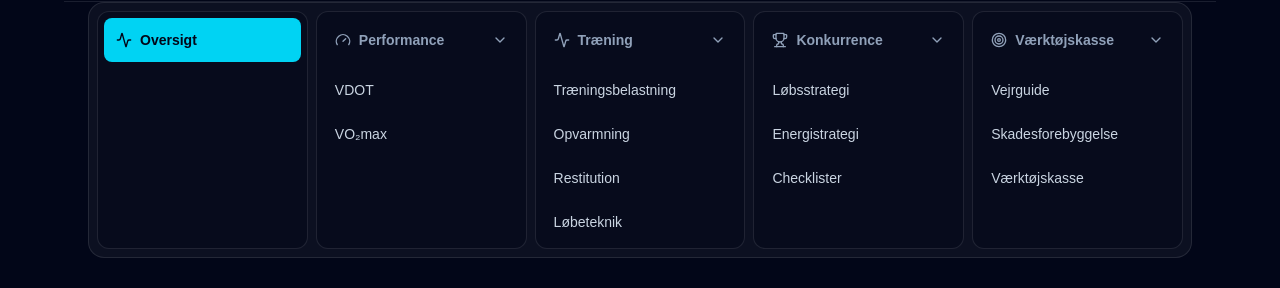
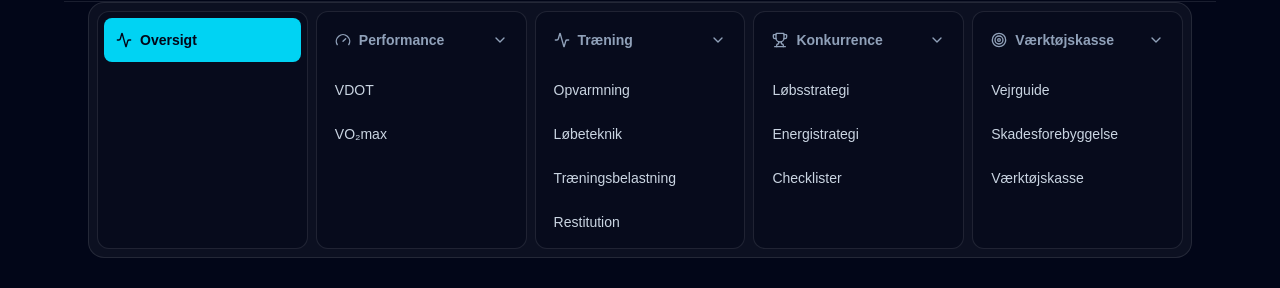
Before and after one commit to AllanGraver/hlm_run_app, a Next.js app: page / in a window 1280 px wide. Shown: the part 213-501 px from the top of the page. Built offline with nearby package versions, Linux system fonts and the light colour scheme.

Commit message:
Reorder training navigation section items

```diff
--- a/app/page.tsx
+++ b/app/page.tsx
@@ -79,7 +79,7 @@ type NavigationPage = { key: PageKey; label: string };
 const navigationSections: Array<{ label: string; icon: typeof Gauge; pages: NavigationPage[] }> = [
   { label: "Oversigt", icon: Activity, pages: [{ key: "home", label: "Oversigt" }] },
   { label: "Performance", icon: Gauge, pages: [{ key: "vdot", label: "VDOT" }, { key: "vo2max", label: "VO₂max" }] },
-  { label: "Træning", icon: Activity, pages: [{ key: "training-load", label: "Træningsbelastning" }, { key: "warmup", label: "Opvarmning" }, { key: "recovery", label: "Restitution" }, { key: "running-technique", label: "Løbeteknik" }] },
+  { label: "Træning", icon: Activity, pages: [{ key: "warmup", label: "Opvarmning" }, { key: "running-technique", label: "Løbeteknik" }, { key: "training-load", label: "Træningsbelastning" }, { key: "recovery", label: "Restitution" }] },
   { label: "Konkurrence", icon: Trophy, pages: [{ key: "race-strategy", label: "Løbsstrategi" }, { key: "energy-strategy", label: "Energistrategi" }, { key: "checklists", label: "Checklister" }] },
   { label: "Værktøjskasse", icon: Target, pages: [{ key: "vejrguide", label: "Vejrguide" }, { key: "injury-prevention", label: "Skadesforebyggelse" }, { key: "exercises", label: "Værktøjskasse" }] },
 ] as const;
```
